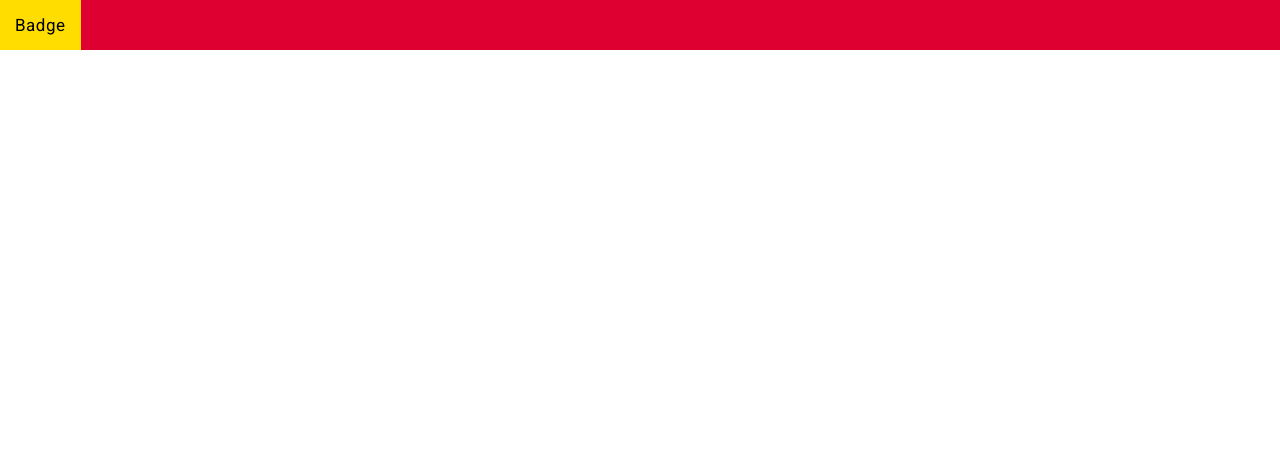
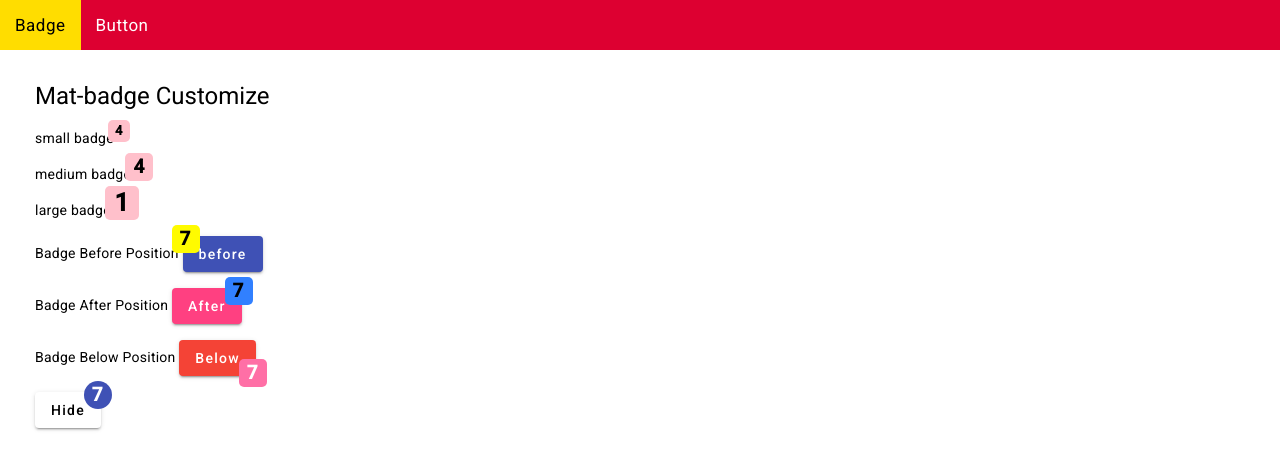
Before and after one commit to Haresh-thumar/Angular-Material-v15-Customize, an Angular app: page /badge in a window 1280 px wide. Before the commit this address led to /. Shown: the top 470 px of the page. Built offline with nearby package versions, Linux system fonts and the light colour scheme.

Commit message:
add badge & button

```diff
--- a/src/app/app-routing.module.ts
+++ b/src/app/app-routing.module.ts
@@ -1,7 +1,12 @@
 import { NgModule } from '@angular/core';
 import { RouterModule, Routes } from '@angular/router';
+import { BadgeComponent } from './badge/badge.component';
+import { ButtonComponent } from './button/button.component';
 
-const routes: Routes = [];
+const routes: Routes = [
+  { path: 'badge', component: BadgeComponent },
+  { path: 'button', component: ButtonComponent },
+];
 
 @NgModule({
   imports: [RouterModule.forRoot(routes)],
--- a/src/app/app.component.html
+++ b/src/app/app.component.html
@@ -1,6 +1,7 @@
 <section class="main-navbar">
   <ul class="dynamic-nav">
-    <li><a routerLink="" routerLinkActive="active">Badge</a></li>
+    <li><a routerLink="badge" routerLinkActive="active">Badge</a></li>
+    <li><a routerLink="button" routerLinkActive="active">Button</a></li>
   </ul>
 </section>
 
--- /dev/null
+++ b/src/app/badge/badge.component.html
@@ -0,0 +1,42 @@
+<h1>Mat-badge Customize</h1>
+
+<!------- small badge background & color change -------->
+<div matBadge="4" matBadgeOverlap="false" matBadgeSize="small" class="demo-section">small badge</div>
+
+
+<div matBadge="4" matBadgeOverlap="false" matBadgeSize="medium" class="demo-section">medium badge</div>
+
+
+<div matBadge="1" matBadgeOverlap="false" matBadgeSize="large" class="demo-section">large badge</div>
+
+
+
+<!------- Button Badge Position ------->
+<div class="demo-section">
+  Badge Before Position
+  <button mat-raised-button matBadge="7" color="primary" matBadgePosition="before" matBadgeColor="accent">
+    before
+  </button>
+</div>
+
+<div class="demo-section">
+  Badge After Position
+  <button mat-raised-button matBadge="7" color="accent" matBadgePosition="after" matBadgeColor="primary">
+    After
+  </button>
+</div>
+
+<div class="demo-section">
+  Badge Below Position
+  <button mat-raised-button matBadge="7" color="warn" matBadgePosition="below" matBadgeColor="warn">
+    Below
+  </button>
+</div>
+
+
+<!----------- Toggle Badge ----------->
+<div class="demo-section">
+  <button mat-raised-button matBadge="7" [matBadgeHidden]="hidden" (click)="toggleBadgeVisibility()">
+    Hide
+  </button>
+</div>
--- /dev/null
+++ b/src/app/badge/badge.component.scss
@@ -0,0 +1,128 @@
+:host {
+  display: flex;
+  flex-direction: column;
+  align-items: flex-start;
+}
+
+.demo-section+.demo-section {
+  margin-top: 16px;
+}
+
+
+// change badge background color
+.mat-badge-content {
+  background-color: pink;
+  color: #000;
+  border-radius: 5px;
+  // transform: scale(0.7);
+  animation: leaves 0.5s ease-in-out infinite alternate;
+}
+
+// blinking badge using @keyframe animation
+// @keyframes leaves {
+//   0% {
+//     transform: scale(1.0);
+//   }
+
+//   100% {
+//     transform: scale(1.5);
+//   }
+
+//   0% {
+//     transform: scale(1.0);
+//   }
+// }
+
+
+// small badge font size
+::ng-deep .mat-badge-small .mat-badge-content {
+  font-size: 13px;
+  padding: 3px;
+}
+
+// medium badge font size
+::ng-deep .mat-badge-medium .mat-badge-content {
+  font-size: 19px;
+  padding: 3px;
+}
+
+// large badge font size
+::ng-deep .mat-badge-large .mat-badge-content {
+  font-size: 25px;
+  padding: 3px;
+}
+
+
+// accent badge change background
+::ng-deep .mat-badge-accent .mat-badge-content {
+  background: #fffb00;
+  color: #000;
+  border-radius: 5px;
+}
+
+// primary badge change background
+::ng-deep .mat-badge-primary .mat-badge-content {
+  background: #3180ff;
+  color: #000;
+  border-radius: 5px;
+}
+
+// warn badge change background
+::ng-deep .mat-badge-warn .mat-badge-content {
+  background: #ff6fa6;
+  color: #ffffff;
+  border-radius: 5px;
+}
+
+
+// badge animate disable
+::ng-deep .ng-animate-disabled .mat-badge-content,
+::ng-deep .mat-badge-content ._mat-animation-noopable {
+  transition: none;
+}
+
+
+// mat-badge active transform
+::ng-deep .mat-badge-content.mat-badge-active {
+  transform: none;
+}
+
+
+/*-------------------- change badge overlaping position --------------------*/
+// ::ng-deep .mat-badge-small.mat-badge-overlap.mat-badge-before .mat-badge-content {
+//   left: -8px !important;
+// }
+
+// ::ng-deep .mat-badge-medium.mat-badge-overlap.mat-badge-before .mat-badge-content {
+//   left: -18px;
+// }
+
+// ::ng-deep .mat-badge-large.mat-badge-overlap.mat-badge-before .mat-badge-content {
+//   left: -58px;
+// }
+
+
+// ::ng-deep .mat-badge-small.mat-badge-overlap.mat-badge-after .mat-badge-content {
+//   left: -28px;
+// }
+
+// ::ng-deep .mat-badge-medium.mat-badge-overlap.mat-badge-after .mat-badge-content {
+//   left: -38px;
+// }
+
+// ::ng-deep .mat-badge-large.mat-badge-overlap.mat-badge-after .mat-badge-content {
+//   left: -48px;
+// }
+
+
+// ::ng-deep .mat-badge-small.mat-badge-overlap.mat-badge-below .mat-badge-content {
+//   left: -28px;
+// }
+
+// ::ng-deep .mat-badge-medium.mat-badge-overlap.mat-badge-below .mat-badge-content {
+//   left: -38px;
+// }
+
+// ::ng-deep .mat-badge-large.mat-badge-overlap.mat-badge-below .mat-badge-content {
+//   left: -48px;
+// }
--- /dev/null
+++ b/src/app/badge/badge.component.ts
@@ -0,0 +1,16 @@
+import { Component } from '@angular/core';
+
+@Component({
+  selector: 'app-badge',
+  templateUrl: './badge.component.html',
+  styleUrls: ['./badge.component.scss']
+})
+export class BadgeComponent {
+
+  hidden = false;
+
+  toggleBadgeVisibility() {
+    this.hidden = !this.hidden;
+  }
+
+}
--- /dev/null
+++ b/src/app/button/button.component.html
@@ -0,0 +1 @@
+<h1>Mat-Button Customize</h1>
```
Also changed, not shown: src/app/app.module.ts (+13 -2 lines), src/app/button/button.component.ts (added, +10 -0 lines), src/app/button/button.component.scss (added), 2 other files (tests, documents, lock files or other folders).
